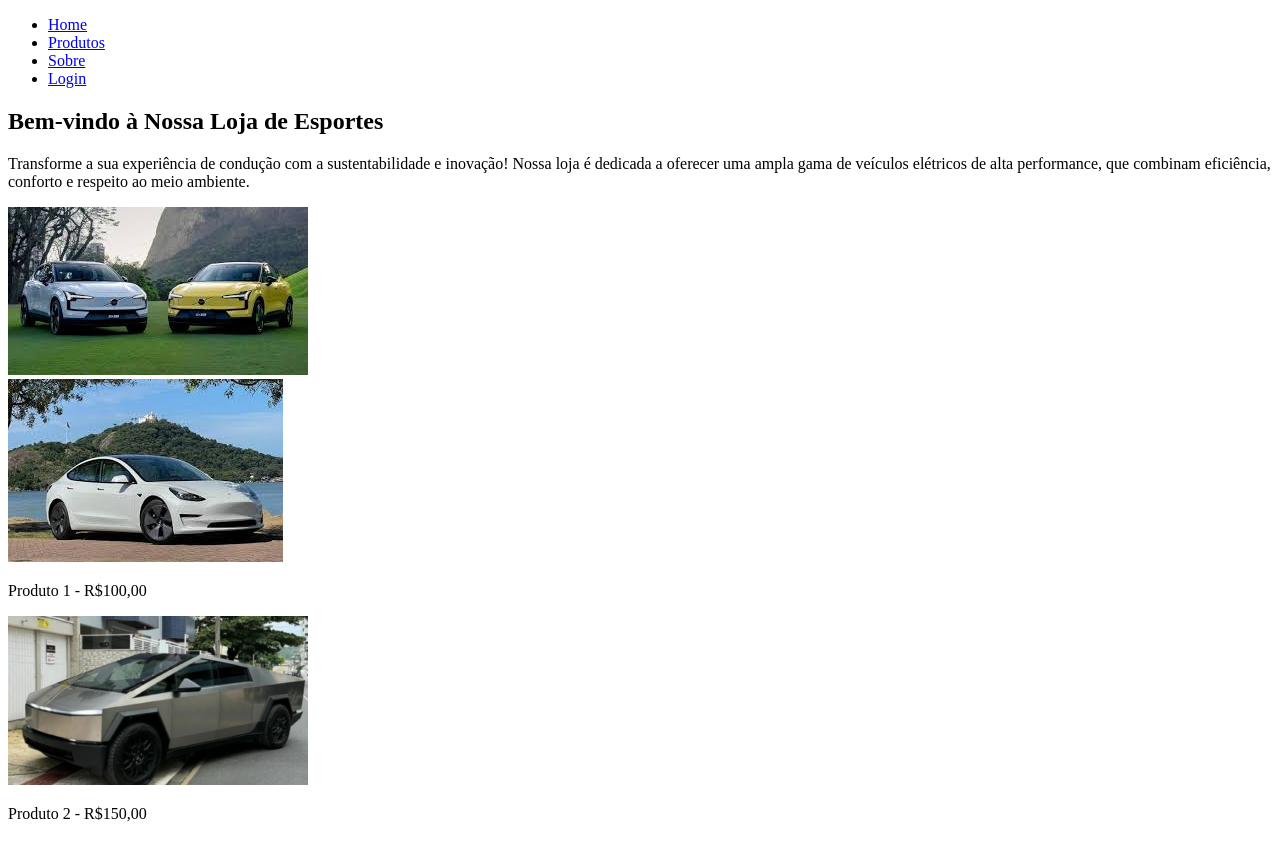
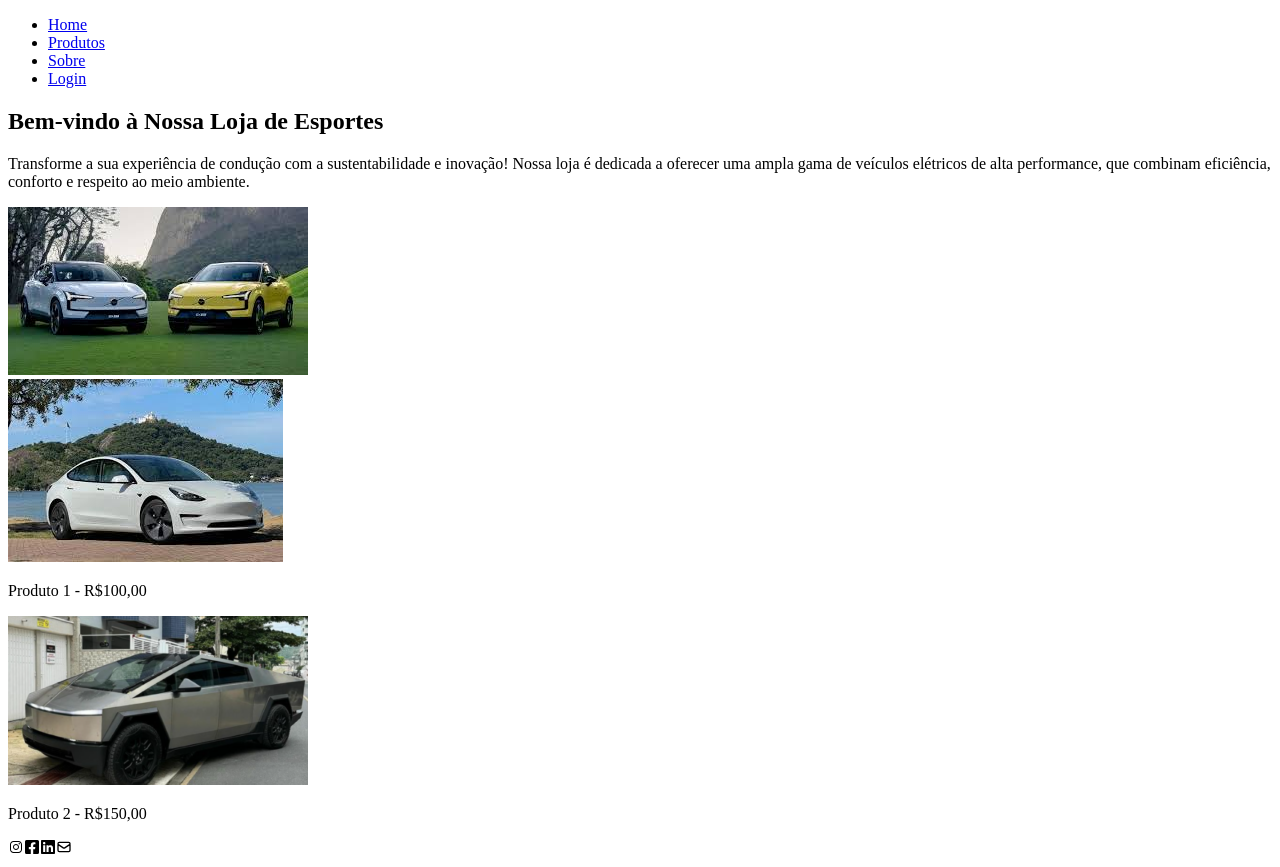
Before and after one commit to PP950/projetoweb, a React (Vite) app: page / in a window 1280 px wide. Before the commit the page ends 839 px from the top, so only its background shows below. Built offline with nearby package versions, Linux system fonts and the light colour scheme.

Commit message:
adicionando icons no footer

```diff
--- a/src/components/Footer.jsx
+++ b/src/components/Footer.jsx
@@ -1,7 +1,15 @@
+import { IoLogoInstagram } from "react-icons/io";
+import { FaFacebookSquare } from "react-icons/fa";
+import { FaLinkedin } from "react-icons/fa";
+import { HiOutlineMail } from "react-icons/hi";
+
 const Footer=()=>{
     return(
         <>
-
+        <IoLogoInstagram />
+        <FaFacebookSquare/>
+        <FaLinkedin />
+        <HiOutlineMail />
         </>
 
     )
```
